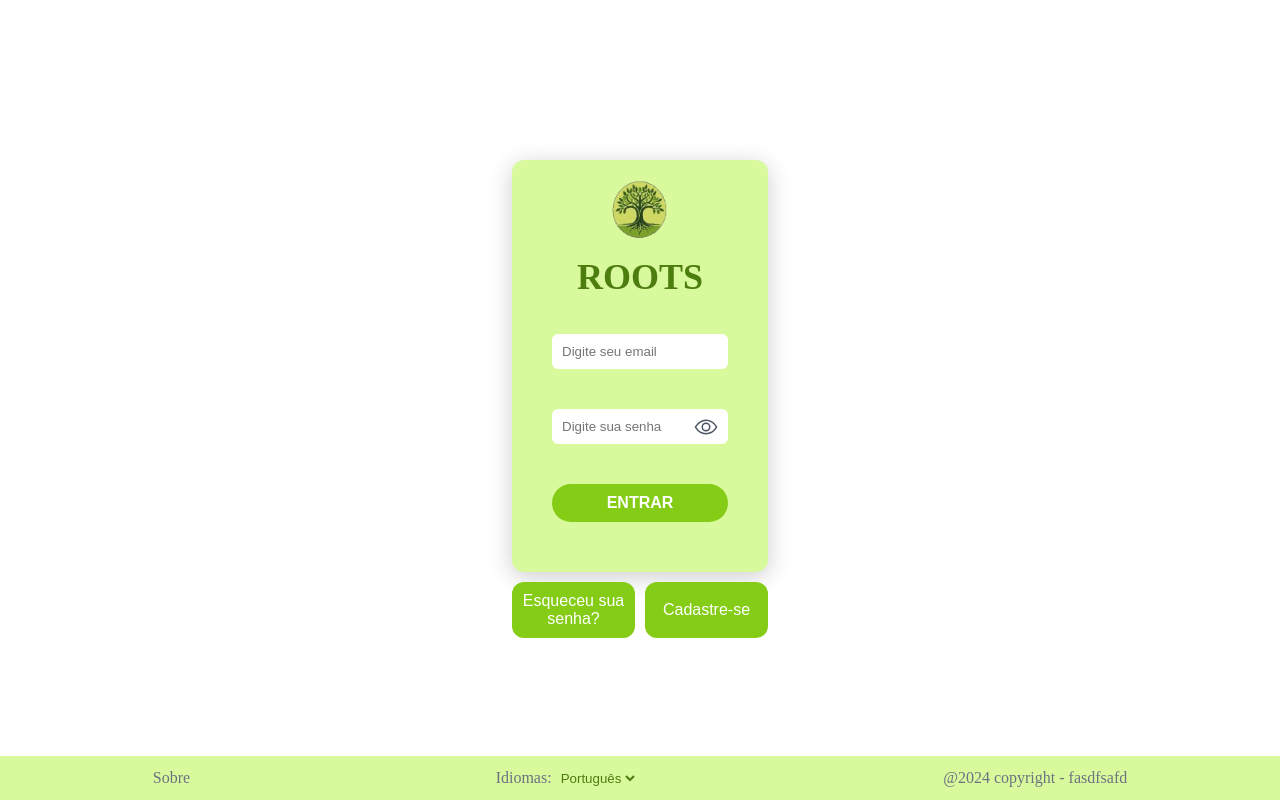
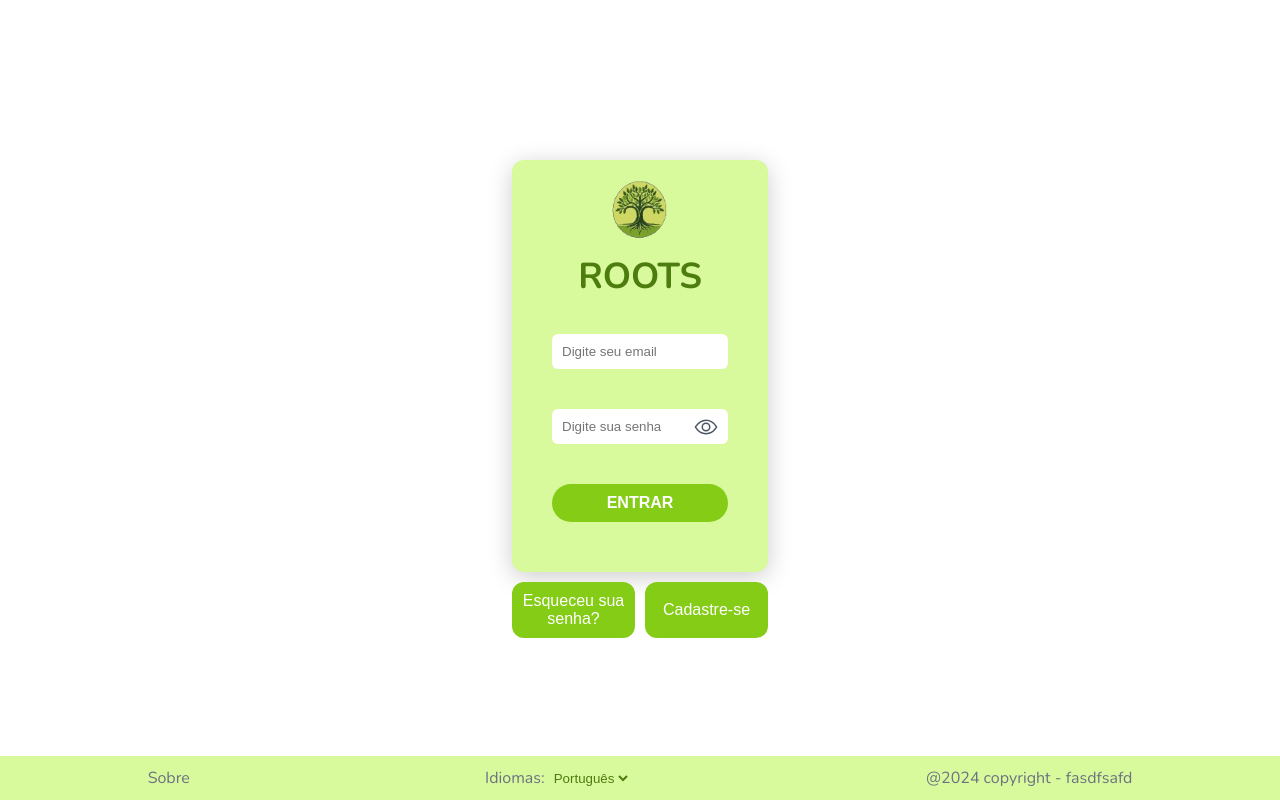
Before and after one commit to irrobs/Roots, a React (Vite) app: page /login in a window 1280 px wide. Built offline with nearby package versions, Linux system fonts and the light colour scheme; the HTML template or start-up script is replaced by a standard one.

Commit message:
style(font): choose Nunito as the typeface for the project

```diff
--- a/index.html
+++ b/index.html
@@ -3,8 +3,15 @@
   <head>
     <meta charset="UTF-8" />
     <link rel="icon" type="image/svg+xml" href="/vite.svg" />
+    <link rel="preconnect" href="https://fonts.googleapis.com" />
+    <link rel="preconnect" href="https://fonts.gstatic.com" crossorigin />
+    <link
+      href="https://fonts.googleapis.com/css2?family=Lato:ital,wght@0,100;0,300;0,400;0,700;0,900;1,100;1,300;1,400;1,700;1,900&family=Nunito:ital,wght@0,200..1000;1,200..1000&family=Roboto:ital,wght@0,100;0,300;0,400;0,500;0,700;0,900;1,100;1,300;1,400;1,500;1,700;1,900&display=swap"
+      rel="stylesheet"
+    />
     <meta name="viewport" content="width=device-width, initial-scale=1.0" />
-    <title>Roots</title>
+
+    <title>Roots | Crie novas raízes</title>
   </head>
   <body>
     <div id="root"></div>
--- a/src/styles/GlobalStyles.ts
+++ b/src/styles/GlobalStyles.ts
@@ -2,6 +2,7 @@
 
 const GlobalStyles = createGlobalStyle`
   :root {
+   font-family: "Nunito", sans-serif;
 
     &, &.light-mode {
       --color-gray-0: #fff;
```
